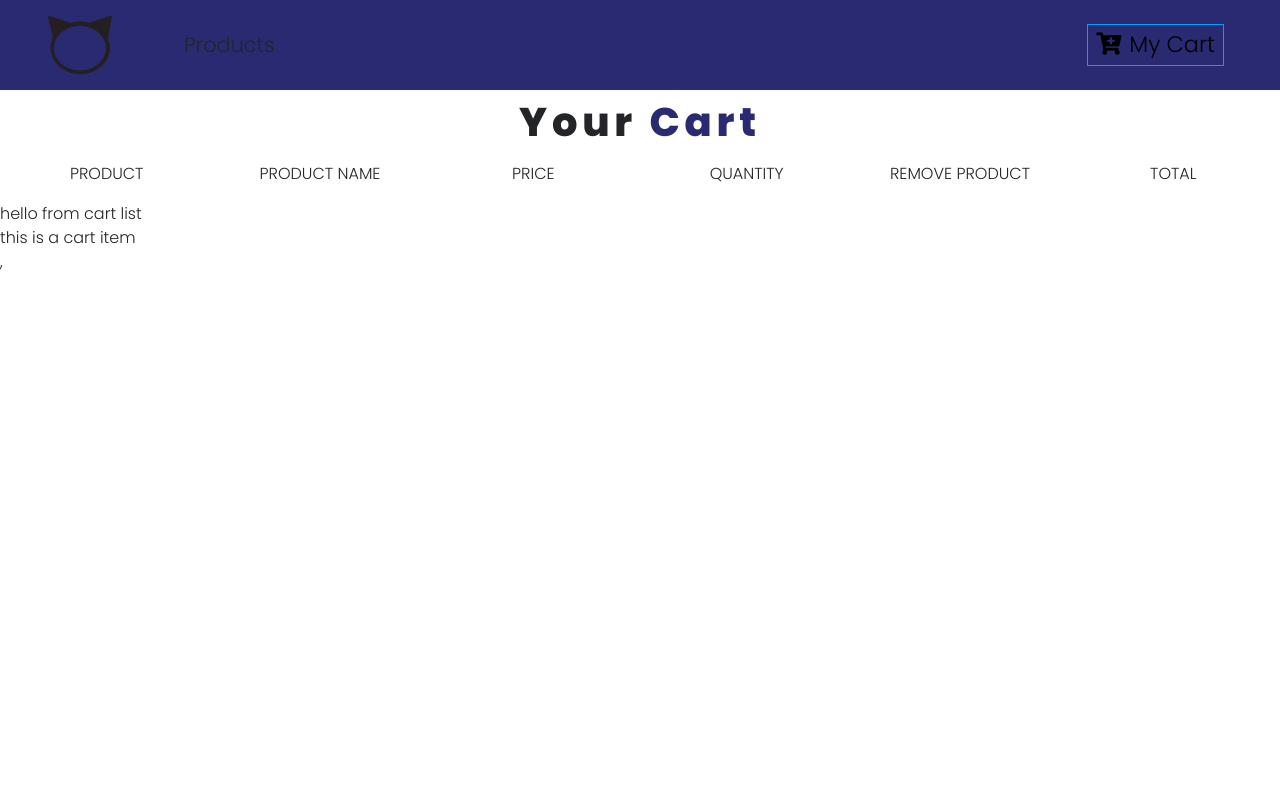
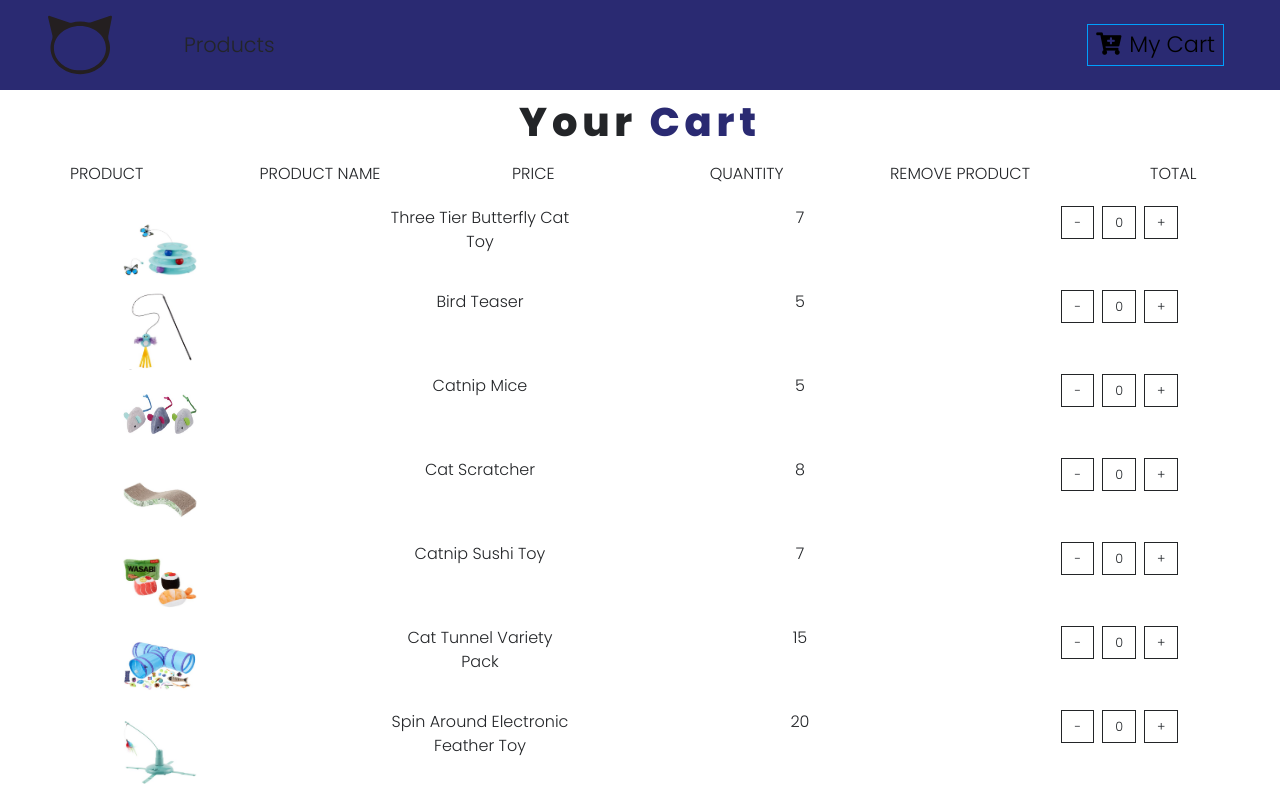
Before and after one commit to ylldesmustafa/capstone-1, a React (Create React App) app in the folder my-store/: page /cart in a window 1280 px wide. Shown: the top 792 px of the page. Built offline with nearby package versions, Linux system fonts and the light colour scheme.

Commit message:
added increment and decrement functions to CartItem.js to add and remove products from cart

```diff
--- a/my-store/src/App.css
+++ b/my-store/src/App.css
@@ -21,3 +21,20 @@ body {
 .text-bright {
   color: var(--lightBlue);
 }
+.btn-black {
+  background-color: transparent;
+  text-transform: capitalize;
+  font-size: 0.8rem !important;
+  color: var(--maineDark);
+  border-radius: 0 !important;
+  border: 0.1rem solid var(--maineDark) !important;
+}
+.btn-black:hover {
+  background: var(--mainDark) !important;
+  color: var(--maineWhite) !important;
+}
+.cart-icon {
+  cursor: pointer;
+  font-size: 1.2rem;
+  color: var(--mainYellow);
+}
--- a/my-store/src/components/Cart/CartItem.js
+++ b/my-store/src/components/Cart/CartItem.js
@@ -1,10 +1,38 @@
 import React from 'react';
-import CartList from './CartList';
 
-export default function CartItem() {
+export default function CartItem({item, value}) {
+  const {id, title, img, price, total, count} = item;
+  const {increment, decrement, removeItem} = value;
   return (
-    <div>
-      this is a cart item
-    </div>
-  )
+   <div className="row my-1 text-capitalize text-center">
+     <div className="col-10 mx-auto col-lg-2">
+       <img src={img} style={{width:'5rem',height:'5rem'}}
+        className="img-fluid" alt="product"/>
+     </div>
+     <div className="col-10 mx-auto col-lg-2">
+      <span className="d-lg-none">product: </span>
+        {title}
+     </div>
+     <div className="col-10 mx-auto col-lg-2">
+      <span className="d-lg-none">price: </span>
+        {price}
+     </div>
+     <div className="col-10 mx-auto col-lg-2 my-2 my-lg-0">
+      <div className="d-flex justify-content-center">
+      <div>
+        <span className="btn btn-black mx-1" onClick={() => decrement(id)}>
+          -
+        </span>
+        <span className="btn btn-black mx-1">
+          {count}
+        </span>
+        <span className="btn btn-black mx-1" onClick={() => increment(id)}>
+          +
+        </span>
+      </div>
+      </div>
+     </div>
+     {/* */}
+   </div>
+  );
 }
--- a/my-store/src/components/Cart/CartList.js
+++ b/my-store/src/components/Cart/CartList.js
@@ -3,12 +3,12 @@ import CartItem from './CartItem';
 
 export default function CartList({value}) {
   const {cart} = value
-  console.log(value, cart);
 
   return (
-    <div>
-      hello from cart list
-      <CartItem ></CartItem>
+    <div className="container-fluid">
+      {cart.map(item => {
+        return <CartItem key={item.id} item={item} value={value}></CartItem>;
+      })}
     </div>
-  )
+  );
 }
```
Also changed, not shown: .babelrc (added), 1 other file (tests, documents, lock files or other folders).
